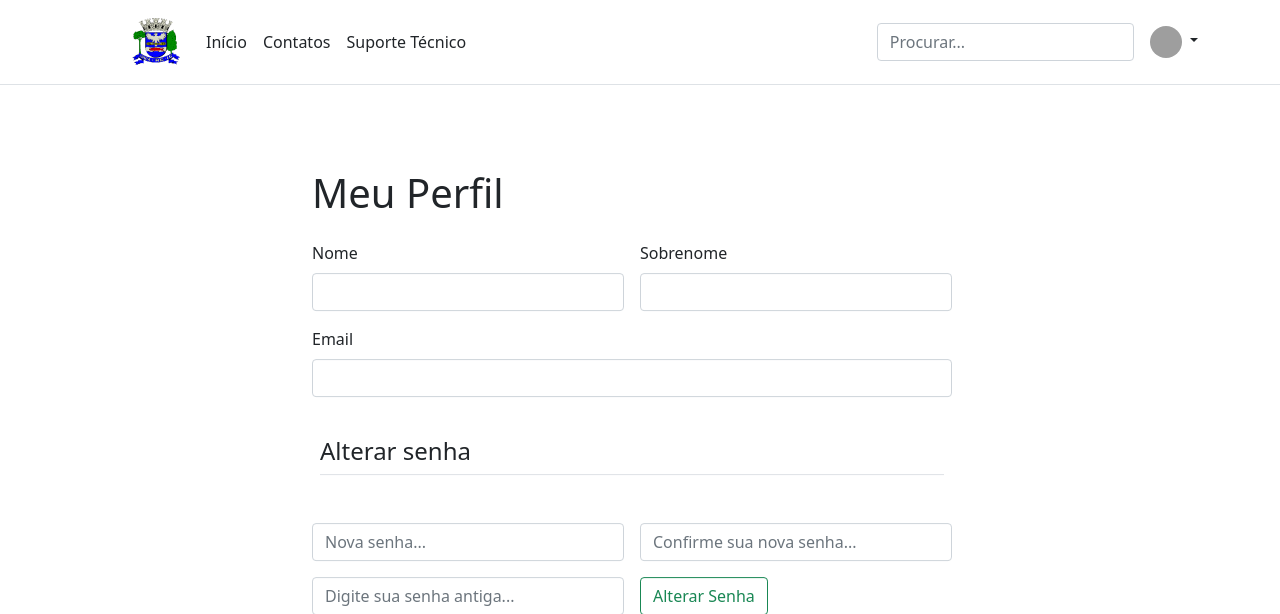
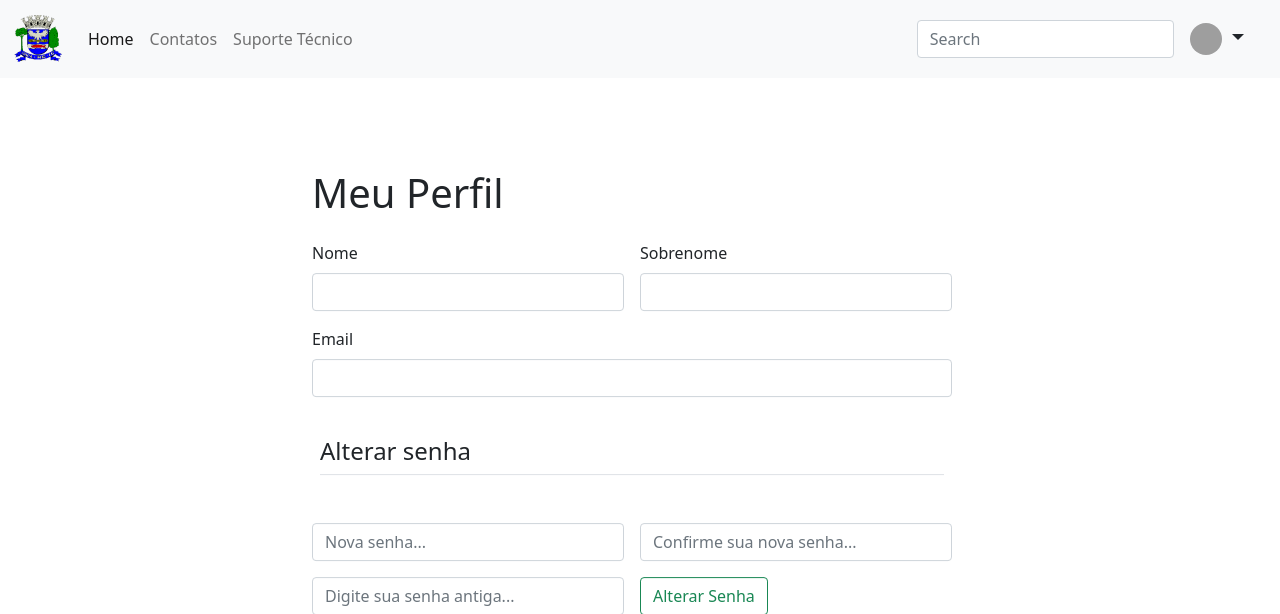
Before and after one commit to edufrasson/SiteOuvidoria, a PHP site: page /View/modules/MeuPerfil/MeuPerfil.php in a window 1280 px wide. Shown: the top 614 px of the page. Run offline with PHP 8.4, Linux system fonts and the light colour scheme; grey boxes are pictures that could not be loaded.

Commit message:
mudanças no cabeçalho

```diff
--- a/View/includes/cabecalho.php
+++ b/View/includes/cabecalho.php
@@ -1,25 +1,30 @@
-<header class="p-3 mb-3 border-bottom">
-    <div class="container">
-        <div class="d-flex flex-wrap align-items-center justify-content-center justify-content-lg-start">
-            <a href="/" class="d-flex align-items-center mb-2 mb-lg-0 text-dark text-decoration-none">
-                <svg class="bi me-2" width="40" height="32" role="img" aria-label="Bootstrap">
-                    <use xlink:href="#bootstrap" />
-                </svg>
+<nav class="navbar navbar-expand-lg navbar-light bg-light">
+    <div class="container-fluid">
+        <button class="navbar-toggler text-end" type="button" data-bs-toggle="collapse" data-bs-target="#navbarSupportedContent" aria-controls="navbarSupportedContent" aria-expanded="false" aria-label="Toggle navigation">
+            <span class="navbar-toggler-icon"></span>
+        </button>
+        <a class="navbar-brand" href="#">
             <img src="../../img/logo.png" alt="mdo" width="52" height="52" class="d-inline-block align-text-top">
         </a>
 
-            <ul class="nav col-12 col-lg-auto me-lg-auto mb-2 justify-content-center mb-md-0">
-                <li><a href="#" class="nav-link px-2 link-dark"></a></li>
-                <li><a href="..\..\SiteOuvidoriaJau\MenuInicial\TelaMenuInicial.html" class="nav-link px-2 link-dark">Início</a></li>
-                <li><a href="#" class="nav-link px-2 link-dark">Contatos</a></li>
-                <li><a href="#" class="nav-link px-2 link-dark">Suporte Técnico</a></li>
+        <div class="collapse navbar-collapse" id="navbarSupportedContent">
+            <ul class="navbar-nav me-auto mb-2 mb-lg-0">
+                <li class="nav-item">
+                    <a class="nav-link active" aria-current="page" href="#">Home</a>
+                </li>
+                <li class="nav-item">
+                    <a class="nav-link" href="#">Contatos</a>
+                </li>
+                <li class="nav-item">
+                    <a class="nav-link" href="#">Suporte Técnico</a>
+                </li>
             </ul>
-
-            <form class="col-12 col-lg-auto mb-3 mb-lg-0 me-lg-3">
-                <input type="search" class="form-control" placeholder="Procurar..." aria-label="Search">
+            <form class="d-flex">
+                <input class="form-control me-2" type="search" placeholder="Search" aria-label="Search">
             </form>
-
-            <div class="dropdown text-end">
+        </div>
+        <!-- Dropdown do User -->
+        <div class="navbar-brand dropdown text-end p-2 ">
             <a href="#" class="d-block link-dark text-decoration-none dropdown-toggle" id="dropdownUser1" data-bs-toggle="dropdown" aria-expanded="false">
                 <img src="https://github.com/mdo.png" alt="mdo" width="32" height="32" class="rounded-circle">
             </a>
@@ -31,6 +36,6 @@
                 <li><a class="dropdown-item" href="..\..\SiteOuvidoriaJau\Login\TelaLogin.html">Sair</a></li>
             </ul>
         </div>
+
     </div>
-    </div>
-</header>
+</nav>
```
Lines whose indentation alone changed are shown as unchanged.
